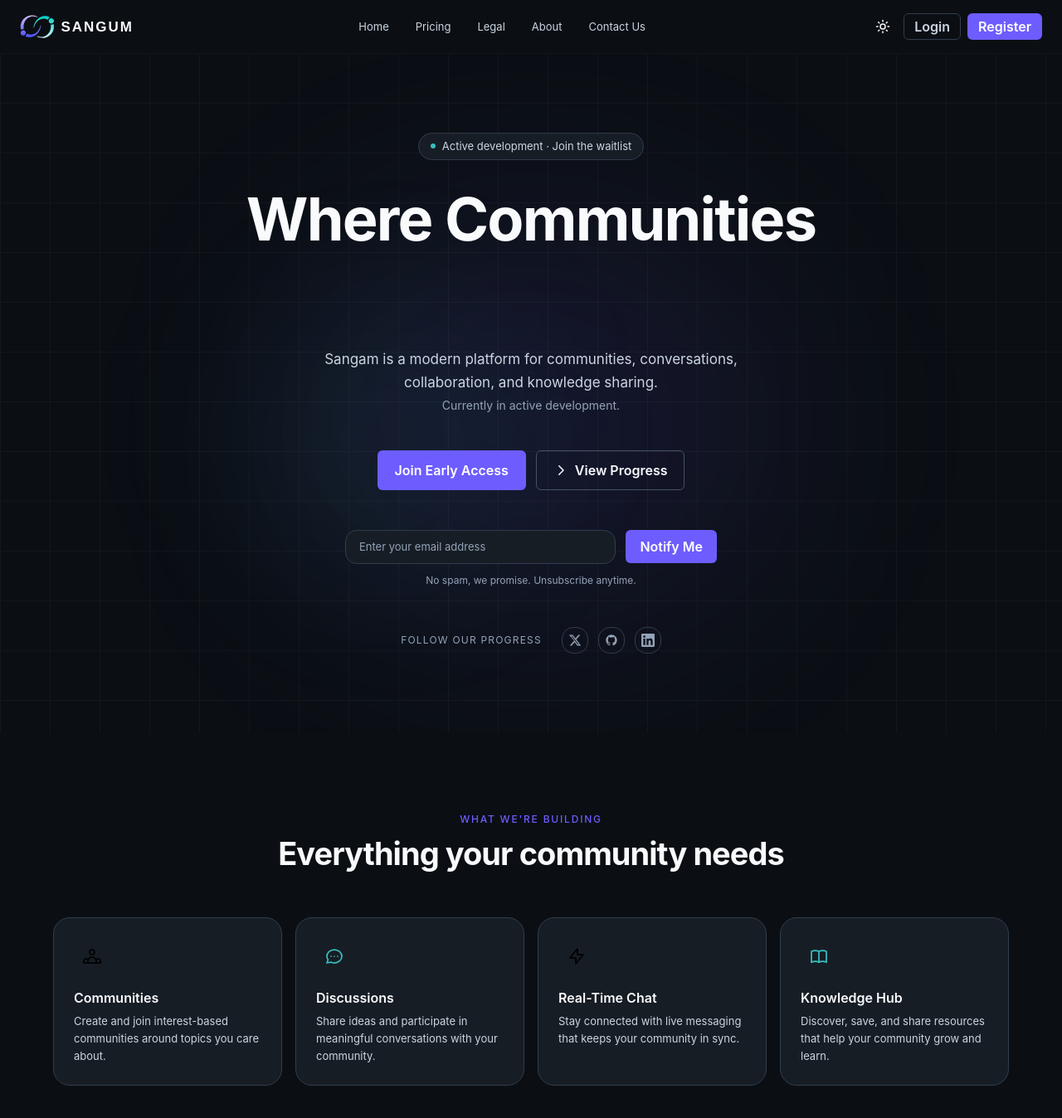
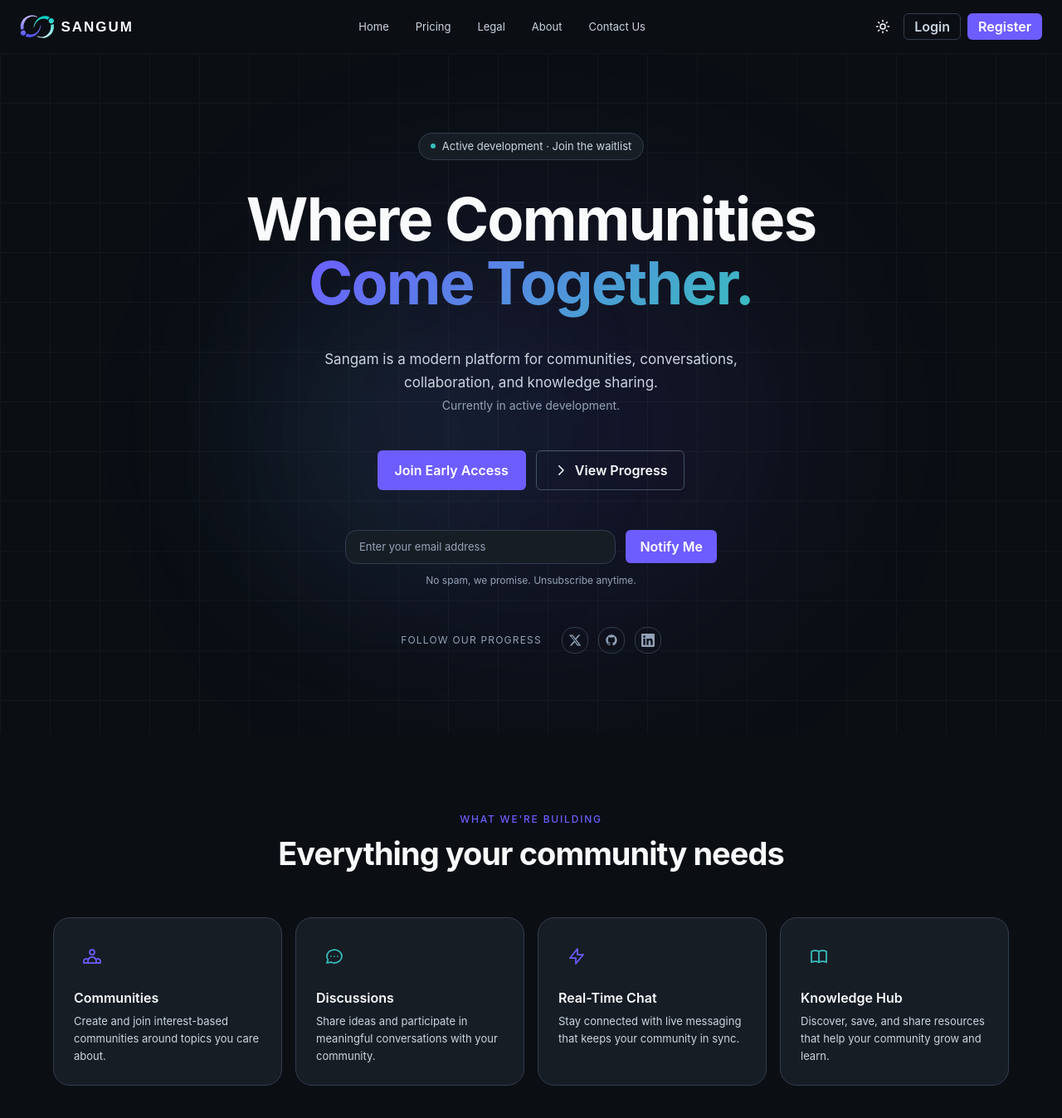
Before and after one commit to harshrajput-0/Sangum-Frontend, a Next.js app: page / in a window 1280 px wide. Shown: the top 1348 px of the page at 83% size. Built offline with nearby package versions, Linux system fonts and the light colour scheme.

Commit message:
Patch: Hydration Fix

```diff
--- a/src/app/globals.css
+++ b/src/app/globals.css
@@ -132,6 +132,7 @@
   --primary-active: #493bc9;
   --primary-light: #8b7dff;
   --brand-cyan: #39bfbf;
+  --brand-purple: #6d5dfe;
 
   --accent: #2263ee;
   --accent-hover: #1e56cd;
--- a/src/modules/pages/marketing/components/Hero.tsx
+++ b/src/modules/pages/marketing/components/Hero.tsx
@@ -38,18 +38,19 @@ export const Hero: React.FC = () => {
         </div>
 
         {/* Headline */}
-        <h1 className="text-5xl sm:text-6xl md:text-7xl font-bold text-(--dtext) leading-[1.08] tracking-tight mb-8">
+        <h1 className="text-5xl sm:text-6xl md:text-7xl font-bold text-[var(--dtext)] leading-[1.08] tracking-tight mb-8">
           Where Communities{" "}
           <span
             className="relative inline-block pb-2"
-            style={{
-              background: "linear-gradient(135deg, var(--brand-purple) 0%, var(--brand-cyan) 100%)",
-              WebkitBackgroundClip: "text",
-              WebkitTextFillColor: "transparent",
-              backgroundClip: "text",
-            }}
+  style={{
+    background: "linear-gradient(135deg, var(--primary), var(--brand-cyan))",
+    WebkitBackgroundClip: "text",
+    backgroundClip: "text",
+    WebkitTextFillColor: "transparent",
+    color: "transparent",
+  }}
           >
-            Come Together
+            Come Together.
           </span>
         </h1>
 
--- a/src/store/theme.store.ts
+++ b/src/store/theme.store.ts
@@ -10,19 +10,18 @@ interface ThemeState {
 
 const STORAGE_KEY = 'theme'
 
-function getInitialTheme(): Theme {
-    if (typeof window === "undefined") {
-    return "dark";
-  }
-  const stored = localStorage.getItem(STORAGE_KEY) as Theme | null
-  if (stored === 'dark' || stored === 'light') return stored
-
-  // Default theme dark
-  return 'dark'
-}
 
 export const useThemeStore = create<ThemeState>((set) => ({
-  theme: getInitialTheme(),
+  theme: "dark",   // Same initial value on server and client
+
+    hydrateTheme: () => {
+    const stored = localStorage.getItem(STORAGE_KEY) as Theme | null;
+    const theme = stored === "light" || stored === "dark" ? stored : "dark";
+
+    document.documentElement.setAttribute("data-theme", theme);
+    set({ theme });
+  },
+
   setTheme: (theme) => {
     document.documentElement.setAttribute('data-theme', theme)
     localStorage.setItem(STORAGE_KEY, theme)
```
